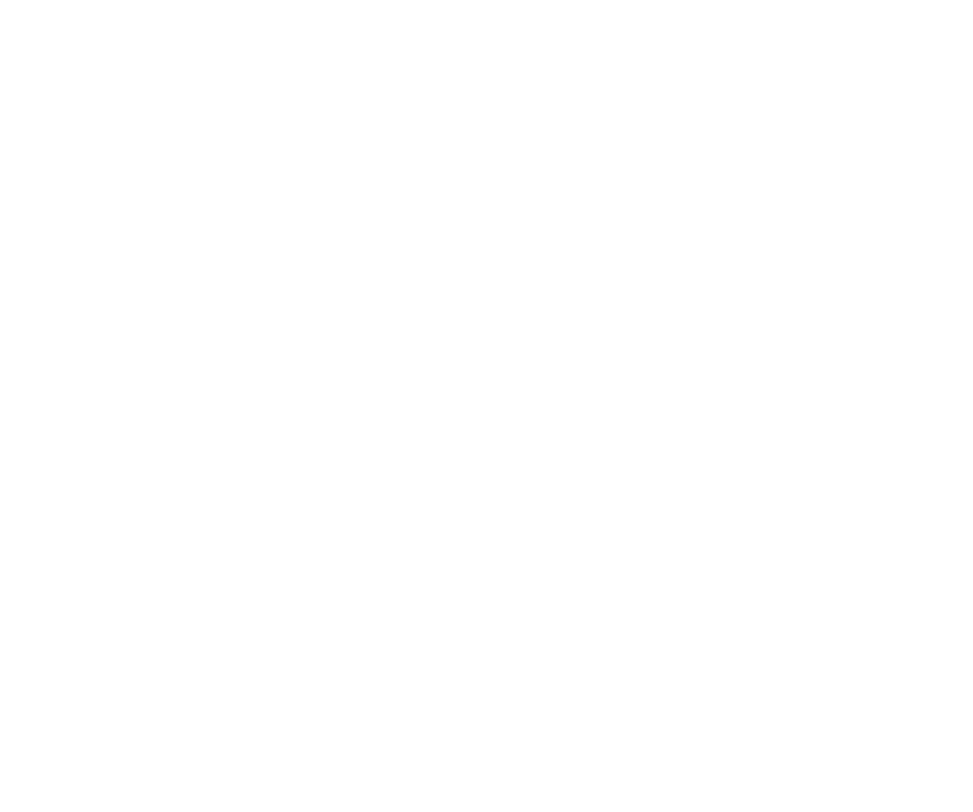
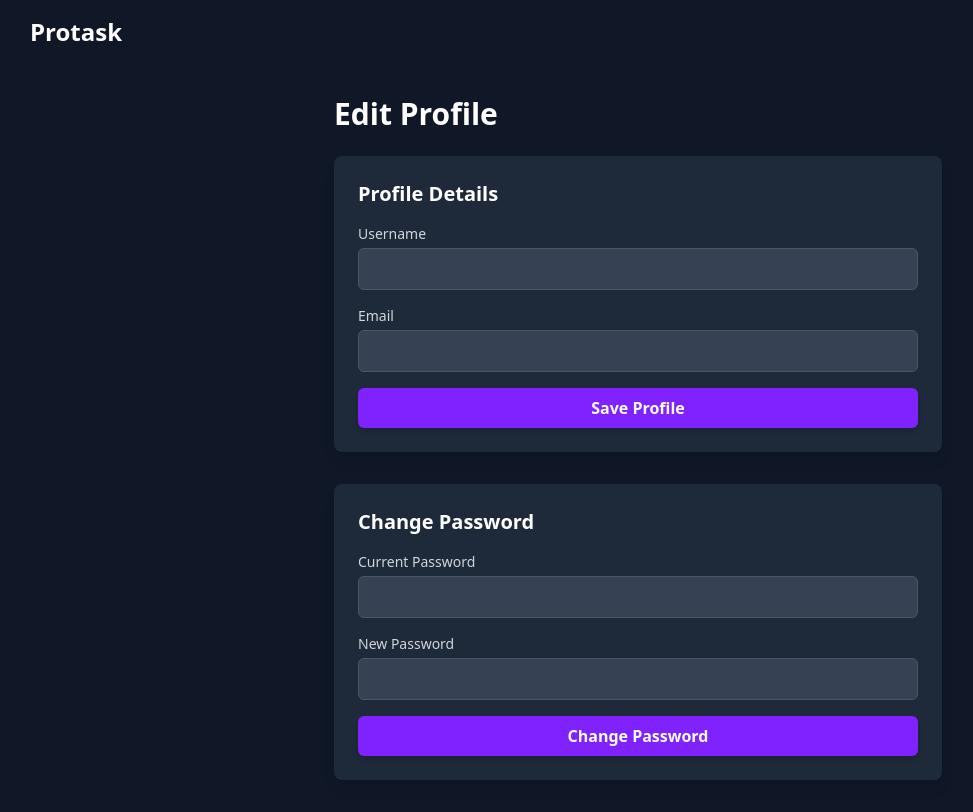
Before and after one commit to friendedflyer72/Project-Management-Tool, a React (Vite) app in the folder client/: page /profile in a window 1280 px wide. Before the commit this address had no page. Shown: the whole page, without its empty margins (2-975 px from the left). Built offline with nearby package versions, Linux system fonts and the light colour scheme; no server answers.

Commit message:
Added: Edit Profile

```diff
--- a/client/src/App.jsx
+++ b/client/src/App.jsx
@@ -6,6 +6,8 @@
 import DashboardPage from './pages/DashboardPage';
 import BoardPage from './pages/BoardPage';
 import { BrowserRouter } from 'react-router-dom';
+import EditProfilePage from './pages/EditProfilePage';
+
 function App() {
   return (
     <BrowserRouter>
@@ -15,6 +17,7 @@
       <Route path="/register" element={<RegisterPage />} />
       <Route path="/dashboard" element={<DashboardPage />} />
       <Route path="/board/:id" element={<BoardPage />} />
+      <Route path="/profile" element={<EditProfilePage />} />
       {/* We will protect this dashboard route later */}
     </Routes>
     </BrowserRouter>
--- a/client/src/api/auth.js
+++ b/client/src/api/auth.js
@@ -40,3 +40,8 @@
 // Card functions
 export const createCard = (cardData) => apiClient.post('/cards', cardData);
 export const updateCard = (id, cardData) => apiClient.put(`/cards/${id}`, cardData);
+
+// Profile functions
+export const getMe = () => apiClient.get('/auth/me');
+export const updateMe = (userData) => apiClient.put('/auth/me', userData);
+export const changePassword = (passwordData) => apiClient.post('/auth/change-password', passwordData);
--- a/client/src/components/Navbar.jsx
+++ b/client/src/components/Navbar.jsx
@@ -5,21 +5,22 @@
   const navigate = useNavigate();
   const location = useLocation();
   const token = localStorage.getItem("token");
+  const username = localStorage.getItem("username");
 
   const onBoardPage = location.pathname.startsWith("/board/");
+
   const handleLogout = () => {
     localStorage.removeItem("token");
+    localStorage.removeItem("username");
     navigate("/login");
   };
 
   return (
-    // We use a dark theme matching your dashboard
     <nav className="relative z-20">
-      {" "}
-      {/* z-20 to ensure it's above other content */}
       <div className="container mx-auto px-4 sm:px-6 lg:px-8">
         <div className="flex justify-between items-center h-16">
-          {/* 4. Group logo and conditional link on the left */}
+
+          {/* Left Side: Logo and Board links */}
           <div className="flex items-center space-x-6">
             <Link
               to={token ? "/dashboard" : "/login"}
@@ -28,8 +29,19 @@
               Protask
             </Link>
 
-            {/* 5. Conditionally render "Boards" link */}
+            {/* 3. Wrap board links in token check so they don't show on login page */}
+            {token && (
+              <>
                 {onBoardPage && (
+                  <Link
+                    to="/dashboard"
+                    className="text-gray-300 hover:text-white transition-colors"
+                  >
+                    Back to Boards
+                  </Link>
+                )}
+                {/* Only show "Boards" link if logged in and NOT on board page or dashboard */}
+                {!onBoardPage && location.pathname !== '/dashboard' && (
                   <Link
                     to="/dashboard"
                     className="text-gray-300 hover:text-white transition-colors"
@@ -37,16 +49,28 @@
                     Boards
                   </Link>
                 )}
+              </>
+            )}
           </div>
 
-          {/* Conditional Logout Button */}
+          {/* Right Side: Profile and Logout */}
           {token && (
+            <div className="flex items-center space-x-4">
+              {/* 4. Add Profile link */}
+              <Link
+                to="/profile"
+                className="font-medium text-violet-300 hover:text-white transition-colors"
+              >
+                 Hi, {username}
+              </Link>
+
               <button
                 onClick={handleLogout}
-              className="font-medium text-white hover:text-violet-400 p-2 rounded-lg transition duration-300"
+                className="font-medium text-pink-500 hover:text-pink-400 p-2 rounded-lg transition duration-300"
               >
                 Logout
               </button>
+            </div>
           )}
         </div>
       </div>
--- /dev/null
+++ b/client/src/pages/EditProfilePage.jsx
@@ -0,0 +1,161 @@
+// src/pages/EditProfilePage.jsx
+import { useState, useEffect } from 'react';
+import Navbar from '../components/Navbar';
+import { getMe, updateMe, changePassword } from '../api/auth';
+import { useNavigate } from 'react-router-dom';
+
+const EditProfilePage = () => {
+  const navigate = useNavigate();
+  const [profileData, setProfileData] = useState({ username: '', email: '' });
+  const [passwordData, setPasswordData] = useState({ currentPassword: '', newPassword: '' });
+
+  const [profileSuccess, setProfileSuccess] = useState('');
+  const [profileError, setProfileError] = useState('');
+  const [passwordSuccess, setPasswordSuccess] = useState('');
+  const [passwordError, setPasswordError] = useState('');
+  const [loading, setLoading] = useState(true);
+
+  // Fetch current user data on load
+  useEffect(() => {
+    const fetchUser = async () => {
+      try {
+        const res = await getMe();
+        setProfileData({ username: res.data.username, email: res.data.email });
+      } catch (err) {
+        console.error('Failed to fetch user', err);
+        if (err.response && (err.response.status === 401 || err.response.status === 400)) {
+          localStorage.removeItem('token');
+          navigate('/login');
+        }
+      } finally {
+        setLoading(false);
+      }
+    };
+    fetchUser();
+  }, [navigate]);
+
+  const handleProfileChange = (e) => {
+    setProfileData({ ...profileData, [e.target.id]: e.target.value });
+  };
+
+  const handlePasswordChange = (e) => {
+    setPasswordData({ ...passwordData, [e.target.id]: e.target.value });
+  };
+
+  const handleProfileSubmit = async (e) => {
+    e.preventDefault();
+    setProfileError('');
+    setProfileSuccess('');
+    try {
+      const res = await updateMe(profileData);
+      setProfileData(res.data);
+      setProfileSuccess('Profile updated successfully!');
+    } catch (err) {
+      setProfileError(err.response?.data?.msg || 'Failed to update profile.');
+    }
+  };
+
+  const handlePasswordSubmit = async (e) => {
+    e.preventDefault();
+    setPasswordError('');
+    setPasswordSuccess('');
+    try {
+      await changePassword(passwordData);
+      setPasswordSuccess('Password changed successfully!');
+      setPasswordData({ currentPassword: '', newPassword: '' }); // Clear fields
+    } catch (err) {
+      setPasswordError(err.response?.data?.msg || 'Failed to change password.');
+    }
+  };
+
+  if (loading) {
+    return (
+      <div className="min-h-screen flex flex-col bg-gray-900">
+        <Navbar />
+        <p className="text-gray-400 p-8">Loading profile...</p>
+      </div>
+    );
+  }
+
+  return (
+    <div className="min-h-screen flex flex-col bg-gray-900 text-gray-200">
+      <Navbar />
+      <div className="container mx-auto p-4 sm:p-6 lg:p-8 max-w-2xl">
+        <h1 className="text-3xl font-bold text-white mb-6">Edit Profile</h1>
+
+        {/* --- Profile Form --- */}
+        <form onSubmit={handleProfileSubmit} className="bg-gray-800 p-6 rounded-lg shadow-lg mb-8">
+          <h2 className="text-xl font-semibold text-white mb-4">Profile Details</h2>
+          <div className="space-y-4">
+            <div>
+              <label htmlFor="username" className="block text-sm font-medium text-gray-300 mb-1">Username</label>
+              <input
+                type="text"
+                id="username"
+                value={profileData.username}
+                onChange={handleProfileChange}
+                className="w-full px-4 py-2 bg-gray-700 text-white border border-gray-600 rounded-md focus:outline-none focus:ring-2 focus:ring-pink-500"
+              />
+            </div>
+            <div>
+              <label htmlFor="email" className="block text-sm font-medium text-gray-300 mb-1">Email</label>
+              <input
+                type="email"
+                id="email"
+                value={profileData.email}
+                onChange={handleProfileChange}
+                className="w-full px-4 py-2 bg-gray-700 text-white border border-gray-600 rounded-md focus:outline-none focus:ring-2 focus:ring-pink-500"
+              />
+            </div>
+            {profileError && <p className="text-red-400 text-sm">{profileError}</p>}
+            {profileSuccess && <p className="text-green-400 text-sm">{profileSuccess}</p>}
+            <button
+              type="submit"
+              className="w-full py-2 px-4 bg-violet-600 text-white font-semibold rounded-md shadow-md hover:bg-violet-700 transition"
+            >
+              Save Profile
+            </button>
+          </div>
+        </form>
+
+        {/* --- Password Form --- */}
+        <form onSubmit={handlePasswordSubmit} className="bg-gray-800 p-6 rounded-lg shadow-lg">
+          <h2 className="text-xl font-semibold text-white mb-4">Change Password</h2>
+          <div className="space-y-4">
+            <div>
+              <label htmlFor="currentPassword" className="block text-sm font-medium text-gray-300 mb-1">Current Password</label>
+              <input
+                type="password"
+                id="currentPassword"
+                value={passwordData.currentPassword}
+                onChange={handlePasswordChange}
+                className="w-full px-4 py-2 bg-gray-700 text-white border border-gray-600 rounded-md focus:outline-none focus:ring-2 focus:ring-pink-500"
+              />
+            </div>
+            <div>
+              {/* 2. FIXED THIS LINE: Removed stray </T> */}
+              <label htmlFor="newPassword" className="block text-sm font-medium text-gray-300 mb-1">New Password</label>
+              <input
+                type="password"
+                id="newPassword"
+                value={passwordData.newPassword}
+                onChange={handlePasswordChange}
+                className="w-full px-4 py-2 bg-gray-700 text-white border border-gray-600 rounded-md focus:outline-none focus:ring-2 focus:ring-pink-500"
+              />
+            </div>
+            {passwordError && <p className="text-red-400 text-sm">{passwordError}</p>}
+            {passwordSuccess && <p className="text-green-400 text-sm">{passwordSuccess}</p>}
+            <button
+              type="submit"
+              className="w-full py-2 px-4 bg-violet-600 text-white font-semibold rounded-md shadow-md hover:bg-violet-700 transition"
+            >
+              Change Password
+            </button>
+          </div>
+        </form>
+      </div>
+    </div>
+  );
+};
+
+export default EditProfilePage;
--- a/client/src/pages/LoginPage.jsx
+++ b/client/src/pages/LoginPage.jsx
@@ -24,6 +24,7 @@
     try {
       const response = await loginUser(formData);
       localStorage.setItem('token', response.data.token);
+      localStorage.setItem('username', response.data.username);
       navigate('/dashboard');
     } catch (err) {
       setError(err.response?.data?.msg || 'Login failed. Please try again.');
--- a/client/src/pages/RegisterPage.jsx
+++ b/client/src/pages/RegisterPage.jsx
@@ -25,6 +25,7 @@
     try {
       const response = await registerUser(formData);
       localStorage.setItem('token', response.data.token);
+      localStorage.setItem('username', response.data.username);
       navigate('/login');
     } catch (err) {
       setError(err.response?.data?.msg || 'Registration failed.');
```
Also changed, not shown: 2 other files (tests, documents, lock files or other folders). Lines whose indentation alone changed are shown as unchanged.
